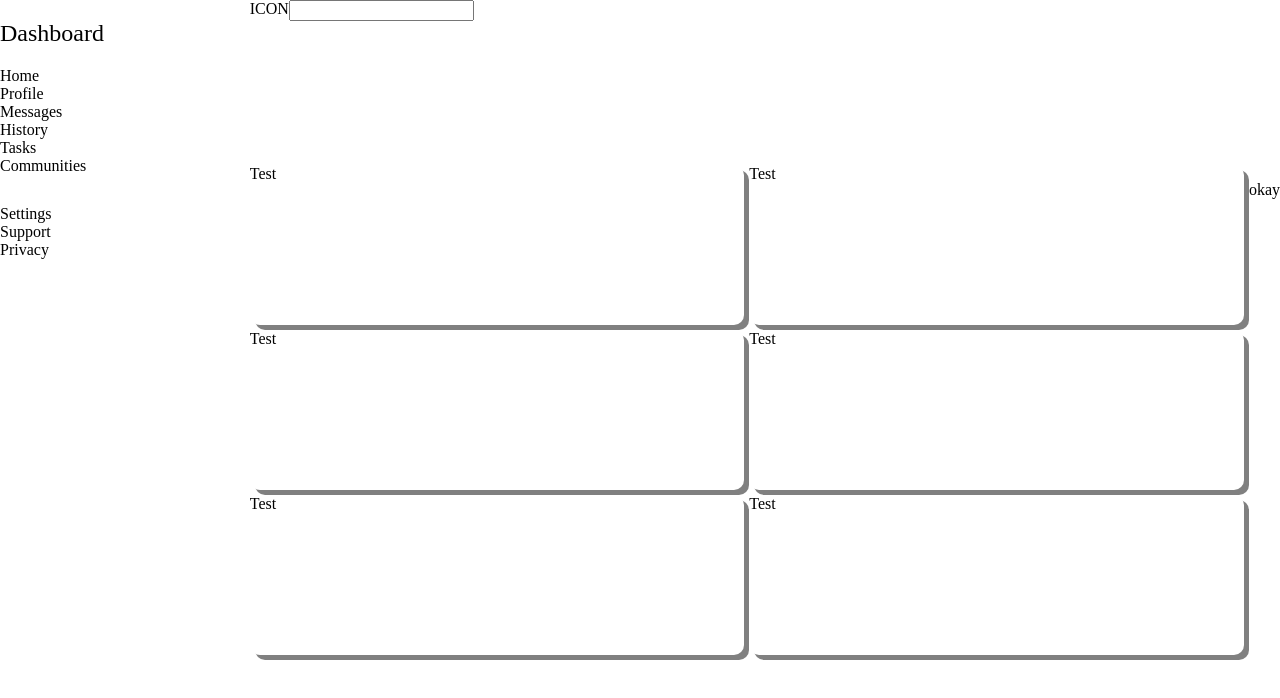
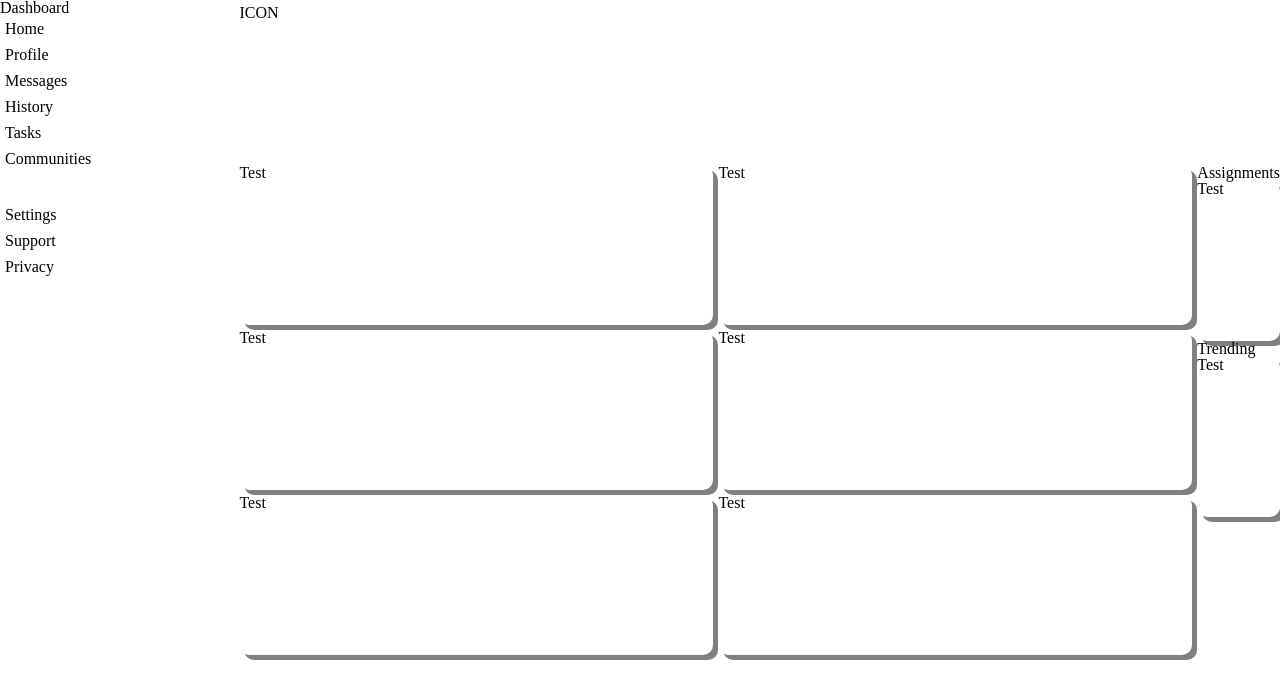
Before and after one commit to wgetgoose/odin-hub, a plain HTML site: page projects/admin-dash/index.html in a window 1280 px wide. Drawn offline with Linux system fonts and the light colour scheme.

Commit message:
added far right column

```diff
--- a/projects/admin-dash/index.html
+++ b/projects/admin-dash/index.html
@@ -27,8 +27,10 @@
         </div>
         <div class="topbar">
             <div class="row1">
-                <span>ICON</span>
-                <input type="search" name="search" id="search">
+                <div>
+                    <span>ICON</span>
+                    <input type="search" name="search" id="search">
+                </div>
             </div>
         </div>
         <div class="main">
@@ -42,7 +44,10 @@
             </div>
         </div>
         <div class="rightbar">
-            <p>okay</p>
+            <h2> Assignments </h2>
+            <div class="box">Test</div>
+            <h2>Trending</h2>
+            <div class="box">Test</div>
         </div>
     </div>
 </body>
--- a/projects/admin-dash/style.css
+++ b/projects/admin-dash/style.css
@@ -1,20 +1,52 @@
+/* Meyer Reset */
+
+/* http://meyerweb.com/eric/tools/css/reset/
+   v2.0 | 20110126
+   License: none (public domain)
+*/
+
+html, body, div, span, applet, object, iframe,
+h1, h2, h3, h4, h5, h6, p, blockquote, pre,
+a, abbr, acronym, address, big, cite, code,
+del, dfn, em, img, ins, kbd, q, s, samp,
+small, strike, strong, sub, sup, tt, var,
+b, u, i, center,
+dl, dt, dd, ol, ul, li,
+fieldset, form, label, legend,
+table, caption, tbody, tfoot, thead, tr, th, td,
+article, aside, canvas, details, embed,
+figure, figcaption, footer, header, hgroup,
+menu, nav, output, ruby, section, summary,
+time, mark, audio, video {
+	margin: 0;
+	padding: 0;
+	border: 0;
+	font-size: 100%;
+	font: inherit;
+	vertical-align: baseline;
+}
+/* HTML5 display-role reset for older browsers */
+article, aside, details, figcaption, figure,
+footer, header, hgroup, menu, nav, section {
+	display: block;
+}
 body {
-    margin: 0;
-    padding: 0;
+	line-height: 1;
 }
-
-ul li {
-    list-style: none;
-    text-decoration: none;
+ol, ul {
+	list-style: none;
 }
-
-ul {
-    padding: 0;
-    margin: 0;
+blockquote, q {
+	quotes: none;
 }
-
-h2 {
-    font-weight: normal;
+blockquote:before, blockquote:after,
+q:before, q:after {
+	content: '';
+	content: none;
+}
+table {
+	border-collapse: collapse;
+	border-spacing: 0;
 }
 
 .wrapper {
@@ -25,7 +57,7 @@
 }
 
 .topbar {
-    grid-column: 2 / 6;
+    grid-column: 2 / 7;
 }
 
 #lowerlist {
@@ -58,4 +90,16 @@
 
 .row1 {
     display: flex;
+    align-items: center;
 }
+
+.row1 >* input {
+    margin: 5px;
+    width: 25em;
+    border-radius: 5px;
+    border: 0px;
+}
+
+.sidebar > ul > li {
+    padding: 5px;
+}
```
